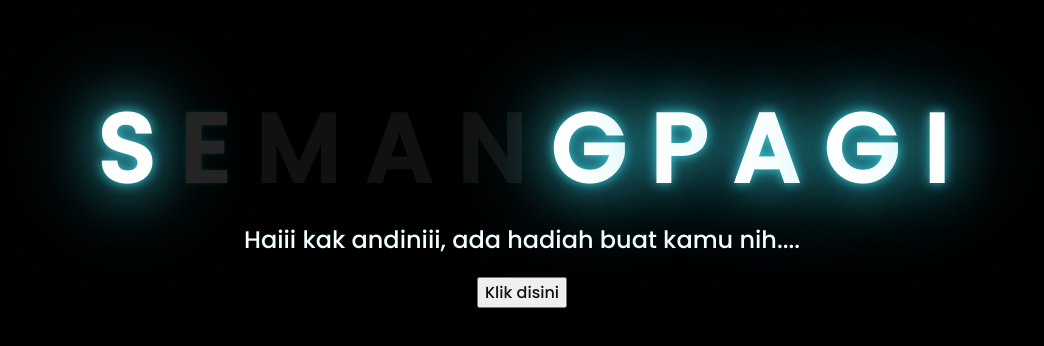
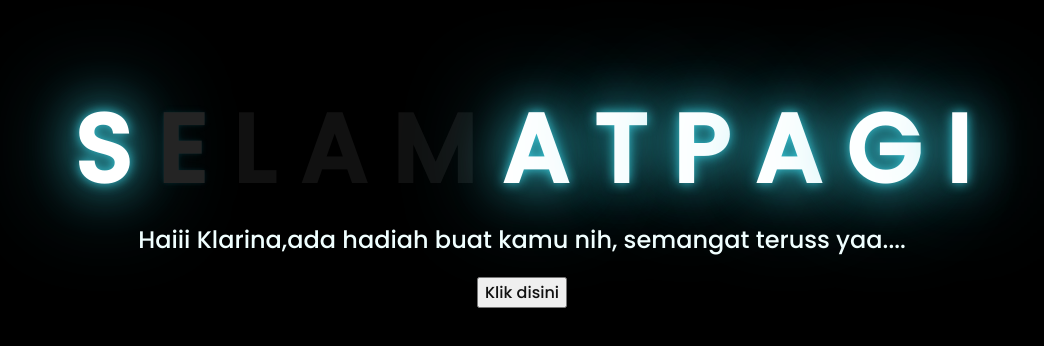
Before and after one commit to Desaingrafis123/Desaingrafis123.gctu, a plain HTML site: page index.html in a window 1280 px wide. Shown: the part 216-562 px from the top of the page, without its empty margins (126-1170 px from the left). Drawn offline with Linux system fonts and the light colour scheme.

Commit message:
Update index.html

```diff
--- a/index.html
+++ b/index.html
@@ -13,17 +13,18 @@
     <!-- silahkan menambah kata sesuai keinginan dengan <span>text...</span -->
         <span>S</span>
         <span>E</span>
+        <span>L</span>
+        <span>A</span>
         <span>M</span>
         <span>A</span>
-        <span>N</span>
-        <span>G</span>
+        <span>T</span>
         <span>P</span>
         <span>A</span>
         <span>G</span>
         <span>I</span>
     </div>
     <div class="description">
-        <span>Haiii kak andiniii, ada hadiah buat kamu nih....</span>
+        <span>Haiii Klarina,ada hadiah buat kamu nih, semangat teruss yaa....</span>
     </div>
     <div class="button">
         <button>
```
